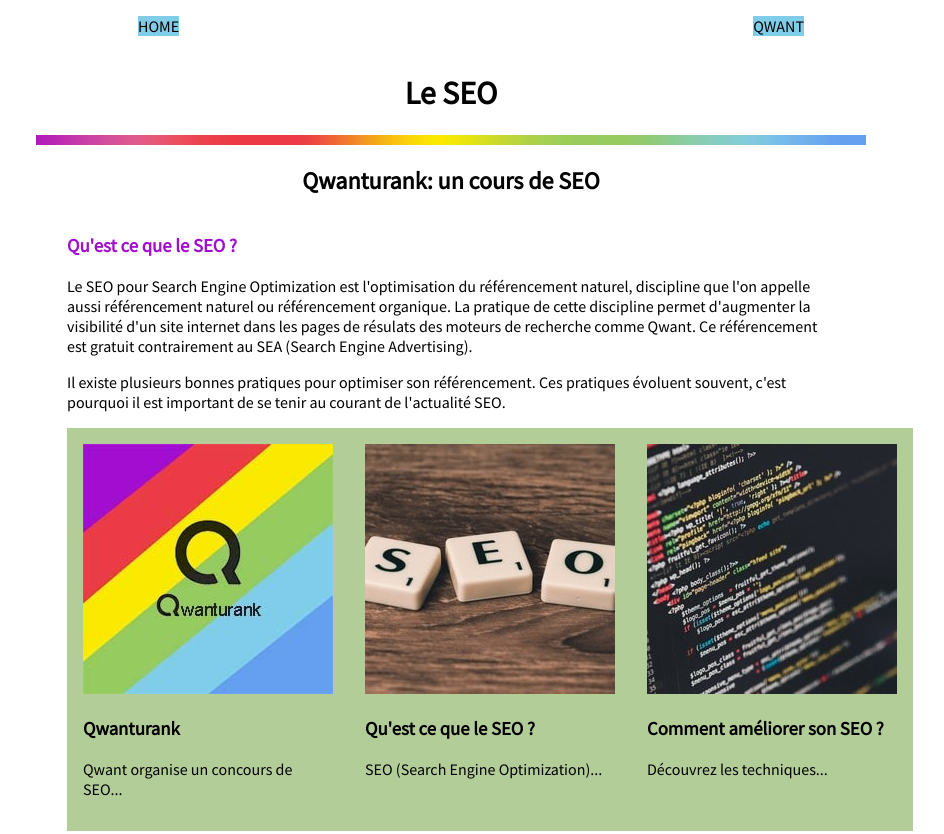
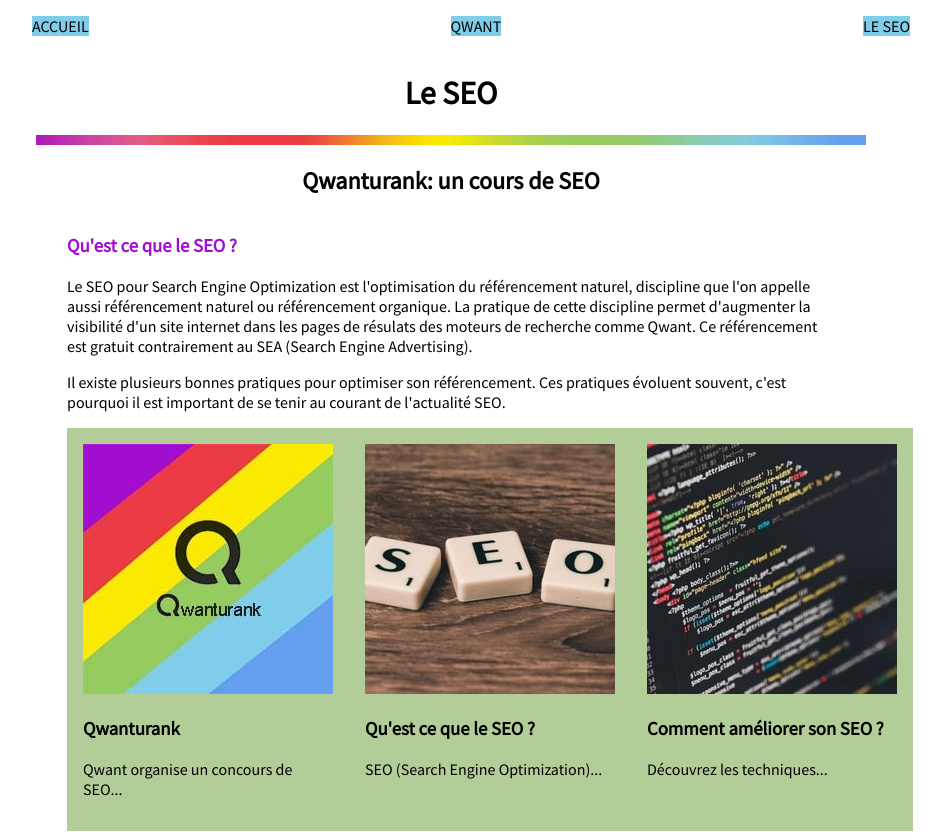
Before and after one commit to zoevincent/qwanturank, a plain HTML site: page pages/seo.html in a window 1280 px wide. Shown: the top 834 px of the page, without its empty margins (189-1133 px from the left). Drawn offline with Linux system fonts and the light colour scheme.

Commit message:
change navigation content and title home page

```diff
--- a/pages/seo.html
+++ b/pages/seo.html
@@ -27,8 +27,9 @@
     <header>
         <nav>
             <ul class="navigation">
-                <li><a href="../index.html">Home</a></li>
+                <li><a href="../index.html">Accueil</a></li>
                 <li><a href="qwant.html">Qwant</a></li>
+                <li><a href="seo.html">Le SEO</a></li>
             </ul>
         </nav>
     </header>
```
Also changed, not shown: index.html (+2 -1 lines), pages/qwant.html (+3 -2 lines).
